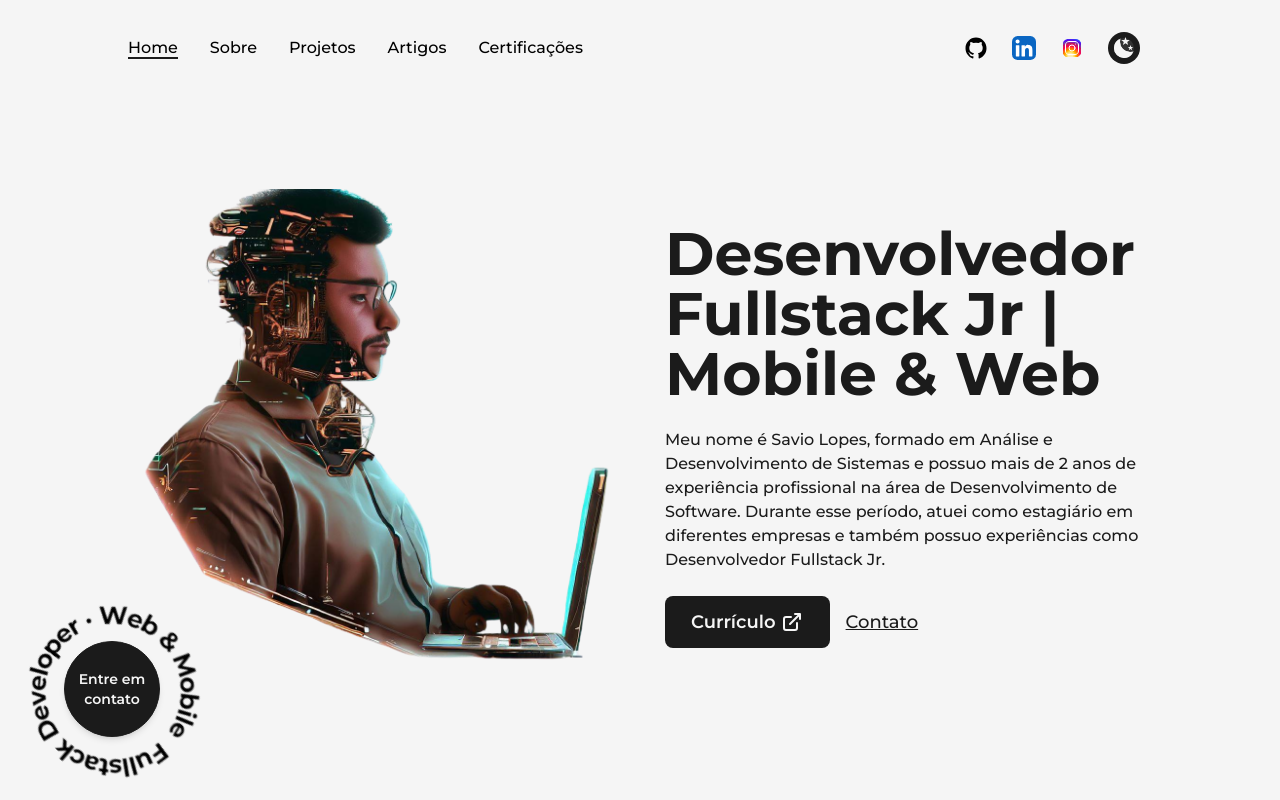
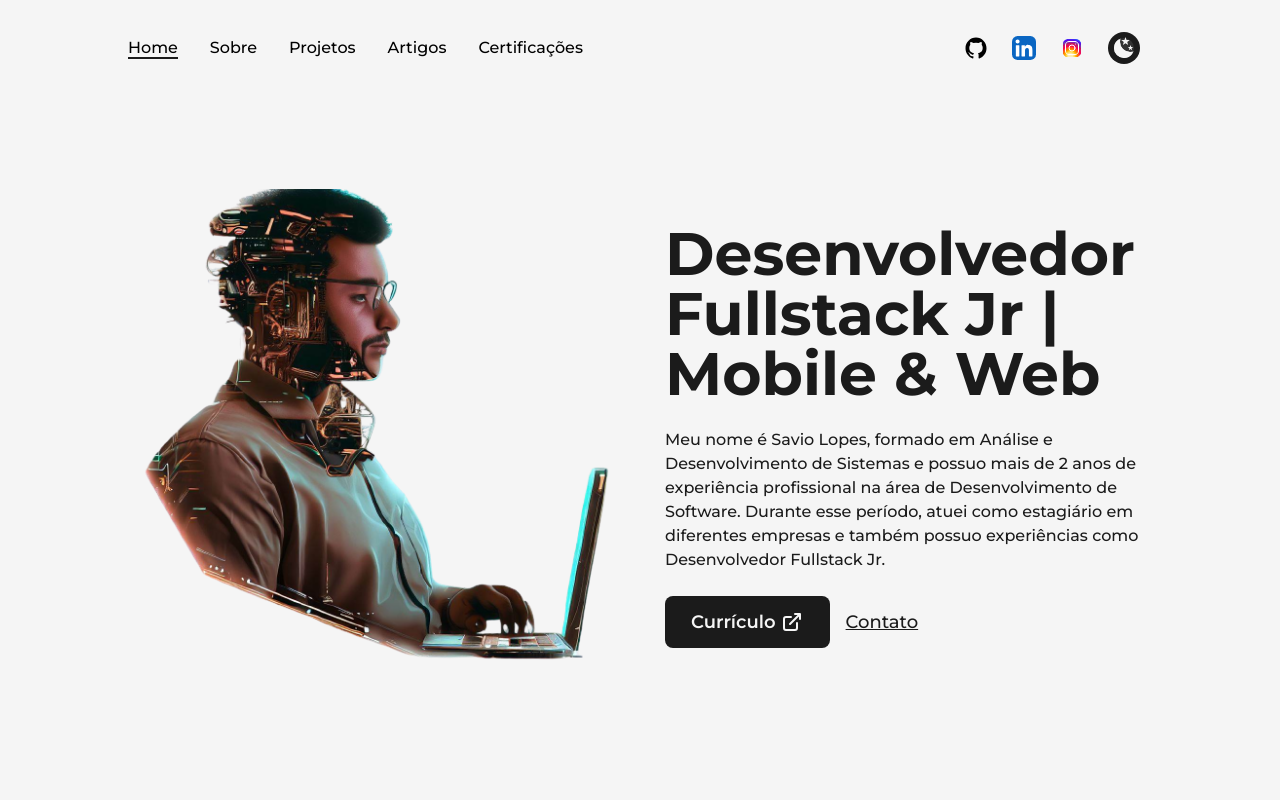
Before and after one commit to savio-2-lopes/New-Starter-Portfolio, a Next.js app: page / in a window 1280 px wide. Shown: the top 800 px of the page. Built offline with nearby package versions, Linux system fonts and the light colour scheme.

Commit message:
Remove hire me

```diff
--- a/src/components/HireMe.tsx
+++ /dev/null
@@ -1,22 +0,0 @@
-import Link from "next/link";
-import { CircularText } from "./Icons";
-
-const HireMe = () => {
-  return (
-    <div className="fixed dark:hidden left-4 bottom-4 flex items-center justify-center overflow-hidden md:right-8 md:left-auto md:top-0 md:bottom-auto ms:right-0 md:absolute sm:right-0">
-      <div className="w-48 h-auto flex items-center justify-center relative md:w-24">
-        <CircularText
-          className={"fill-dark dark:fill-light animate-spin-slow"}
-        />
-        <Link
-          href="mailto:savioaugulopes@gmail.com"
-          className="flex items-center text-center justify-center absolute text-sm left-1/2 top-1/2 -translate-x-1/2 -translate-y-1/2 bg-dark dark:bg-light text-light dark:text-dark shadow-md border border-solid border-dark w-24 h-24 rounded-full font-semibold hover:bg-light hover:text-dark lg:text-xs md:w-14 md:h-14 md:text-[10px]"
-        >
-          Entre em contato
-        </Link>
-      </div>
-    </div>
-  );
-};
-
-export default HireMe;
--- a/src/pages/_app.tsx
+++ b/src/pages/_app.tsx
@@ -1,5 +1,4 @@
 import Footer from "@/components/Footer";
-import HireMe from "@/components/HireMe";
 import Navbar from "@/components/Navbar";
 import "@/styles/globals.css";
 import { AnimatePresence } from "framer-motion";
--- a/src/pages/about.tsx
+++ b/src/pages/about.tsx
@@ -8,7 +8,6 @@ import Experience from "@/components/Experience";
 import Education from "@/components/Education";
 import profileImage from "../../public/image/profile/profileImg.png";
 import { motion } from "framer-motion";
-import HireMe from "@/components/HireMe";
 import TransitionEffect from "@/components/TransitionEffect";
 
 const FrameImage = motion(Image);
@@ -173,7 +172,6 @@ const about = () => {
           </div>
           <Experience />
           <Education />
-          <HireMe />
         </Layout>
       </main>
     </>
--- a/src/pages/articles.tsx
+++ b/src/pages/articles.tsx
@@ -5,7 +5,6 @@ import Image from "next/image";
 import Link from "next/link";
 import React, { useRef } from "react";
 import { motion, useMotionValue } from "framer-motion";
-import HireMe from "@/components/HireMe";
 import TransitionEffect from "@/components/TransitionEffect";
 import tgImg from "../../public/image/article/tg.png";
 
@@ -182,7 +181,6 @@ const articles = () => {
               img={tgImg}
             />
           </ul>
-          <HireMe />
         </Layout>
       </main>
     </>
--- a/src/pages/certifications.tsx
+++ b/src/pages/certifications.tsx
@@ -5,7 +5,6 @@ import Head from "next/head";
 import Image from "next/image";
 import Link from "next/link";
 import { motion } from "framer-motion";
-import HireMe from "@/components/HireMe";
 import TransitionEffect from "@/components/TransitionEffect";
 import ccnaIntroductionNetwork from "../../public/image/certifications/CCNA-Introduction-to-Network.png";
 import programaCiberEducacao2022 from "../../public/image/certifications/Certificado-Programa-CiberEducação-Cisco-Brasil.png";
@@ -252,7 +251,6 @@ const certifications = () => {
               />
             </div>
           </div>
-          <HireMe />
         </Layout>
       </main>
     </>
--- a/src/pages/index.tsx
+++ b/src/pages/index.tsx
@@ -4,7 +4,6 @@ import Image from "next/image";
 import AnimatedText from "@/components/AnimatedText";
 import Link from "next/link";
 import { LinkArrow } from "@/components/Icons";
-import HireMe from "@/components/HireMe";
 import TransitionEffect from "@/components/TransitionEffect";
 import profileImage from "../../public/image/profile/profileHome.png";
 
@@ -88,7 +87,6 @@ export default function Home() {
           </div>
         </Layout>
 
-        <HireMe />
       </main>
     </>
   );
--- a/src/pages/projects.tsx
+++ b/src/pages/projects.tsx
@@ -5,7 +5,6 @@ import Head from "next/head";
 import Image from "next/image";
 import Link from "next/link";
 import { motion } from "framer-motion";
-import HireMe from "@/components/HireMe";
 import TransitionEffect from "@/components/TransitionEffect";
 
 import SpotifyClonewithNextJS from "../../public/image/projects/Spotify-Clone-with-Next.JS.gif";
@@ -419,7 +418,6 @@ const projects = () => {
               />
             </div>
           </div>
-          <HireMe />
         </Layout>
       </main>
     </>
```
